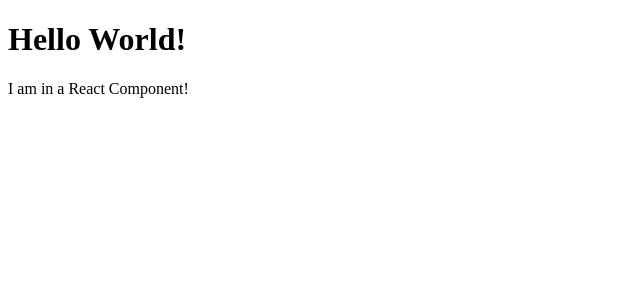
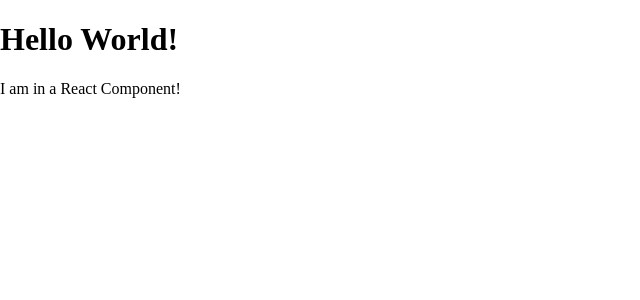
Before and after one commit to dennis-every/react-vite-todos, a React app: page / in a window 1280 px wide. Shown: the top 300 px of the page, without its empty margins (0-640 px from the left). Built offline with nearby package versions, Linux system fonts and the light colour scheme; the HTML template or start-up script is replaced by a standard one.

Commit message:
Add index.css and support for absolute import paths

```diff
--- /dev/null
+++ b/src/index.css
@@ -0,0 +1,4 @@
+body {
+  padding: 0;
+  margin: 0;
+}
--- a/src/main.jsx
+++ b/src/main.jsx
@@ -1,7 +1,9 @@
+/* eslint-disable import/extensions */
 import React from 'react';
 import ReactDOM from 'react-dom/client';
+import './index.css';
 
-import TodoApp from './components/TodoApp';
+import TodoApp from '@/components/TodoApp';
 
 const domContainer = document.getElementById('root');
 const root = ReactDOM.createRoot(domContainer);
--- a/vite.config.js
+++ b/vite.config.js
@@ -1,7 +1,13 @@
 import { defineConfig } from 'vite';
 import react from '@vitejs/plugin-react';
+import path from 'path';
 
 // https://vitejs.dev/config/
 export default defineConfig({
+  resolve: {
+    alias: {
+      '@': path.resolve(__dirname, './src'),
+    },
+  },
   plugins: [react()],
 });
```
Also changed, not shown: jsconfig.json (added, +8 -0 lines).
